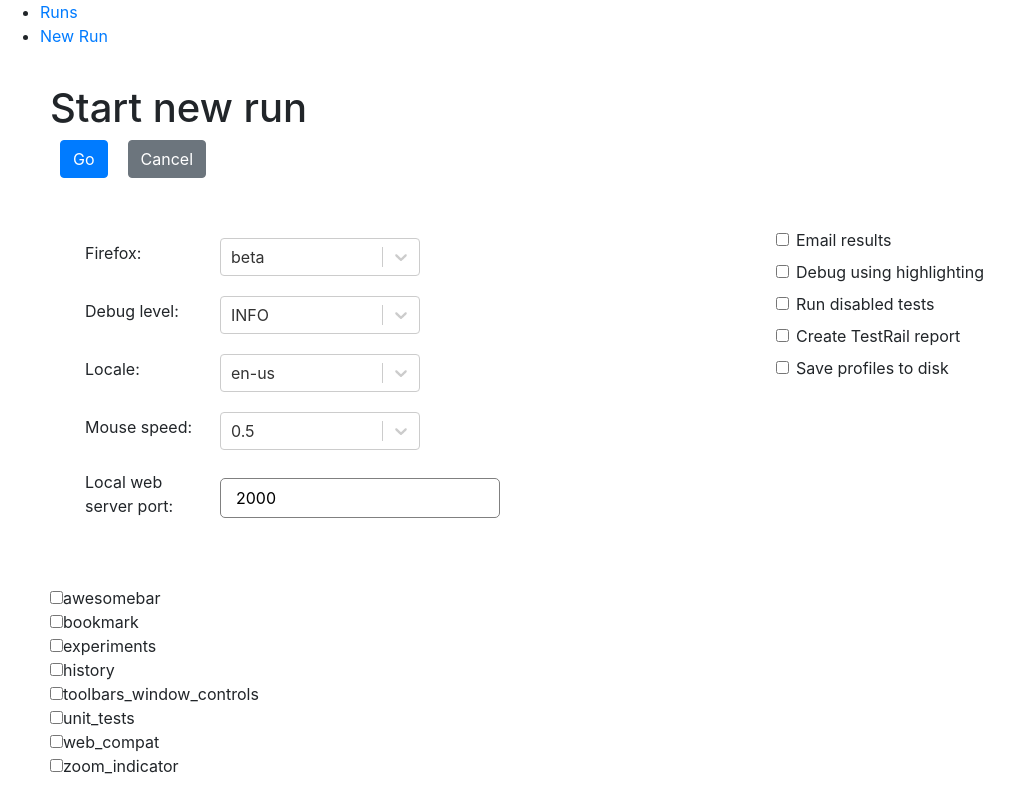
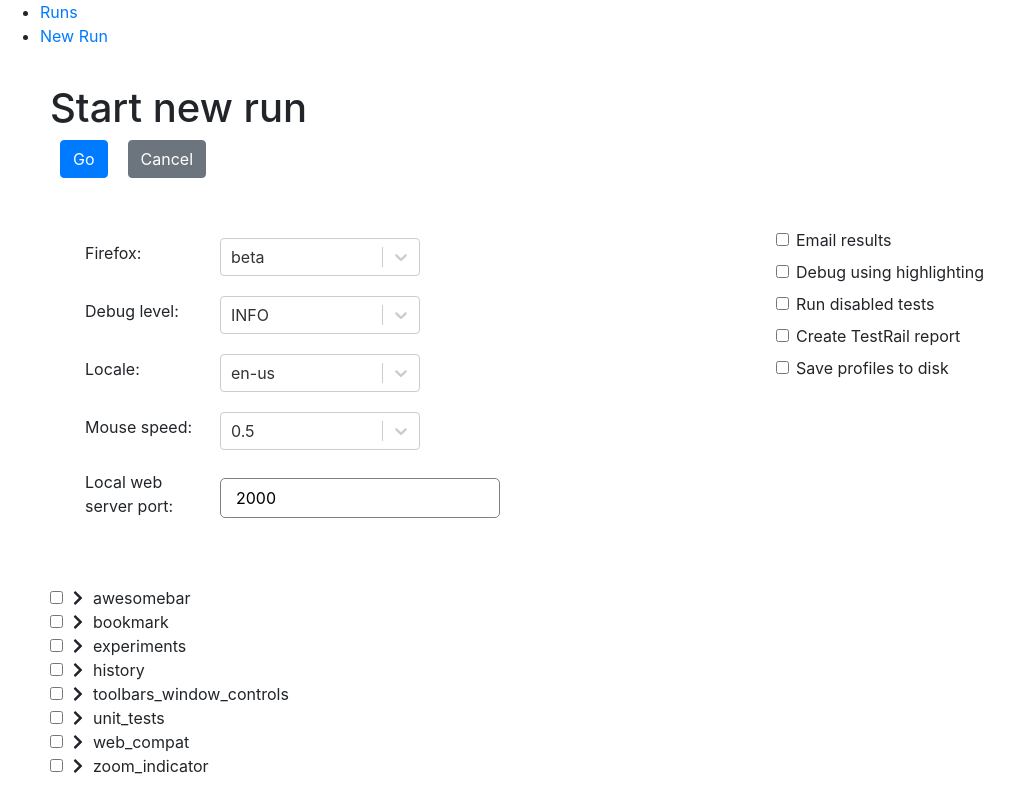
Before and after one commit to psilaghi/iris-control-center, a React (Create React App) app: page /runs/new in a window 1280 px wide. Shown: the whole page, without its empty margins (0-1023 px from the left). Built offline with nearby package versions, Linux system fonts and the light colour scheme.

Commit message:
all_tests section styling

```diff
--- a/src/components/TestCategory/TestItem.js
+++ b/src/components/TestCategory/TestItem.js
@@ -1,5 +1,8 @@
 import * as React from 'react';
 import { Collapse, CardBody, Card } from 'reactstrap';
+import { FontAwesomeIcon } from '@fortawesome/react-fontawesome';
+import { faChevronDown } from '@fortawesome/free-solid-svg-icons';
+import { faChevronRight } from '@fortawesome/free-solid-svg-icons';
 
 class TestItem extends React.Component {
   constructor(props) {
@@ -18,7 +21,7 @@ class TestItem extends React.Component {
   }
 
   toggleCollapse = (event) => {
-    if (event.target === event.currentTarget) {
+    if (event.target.type !== 'checkbox') {
       this.setState({
         expanded: !this.state.expanded
       });
@@ -34,14 +37,17 @@ class TestItem extends React.Component {
             checked={this.props.checked}
             onChange={this.handleChange}
           />
-          {this.props.test.name}
+          <FontAwesomeIcon className="arrow-icon" icon={this.state.expanded ? faChevronDown : faChevronRight} />
+          <span>
+            {this.props.test.name}
+          </span>
         </div>
         <Collapse isOpen={this.state.expanded}>
           <Card>
             <CardBody>
               <h6>Details:</h6>
               {Object.keys(this.props.test).map(key => (
-                <div key={key}>{key}: {this.props.test[key].toString()}</div>
+                <div className="details" key={key}> <i>{key}:</i> {this.props.test[key].toString()}</div>
               ))}
             </CardBody>
           </Card>
--- a/src/components/TestCategory/index.js
+++ b/src/components/TestCategory/index.js
@@ -2,6 +2,10 @@ import * as React from 'react';
 import styled from 'styled-components';
 import { Collapse, CardBody, Card } from 'reactstrap';
 import TestItem from './TestItem';
+import { FontAwesomeIcon } from '@fortawesome/react-fontawesome';
+import { faChevronDown } from '@fortawesome/free-solid-svg-icons';
+import { faChevronRight } from '@fortawesome/free-solid-svg-icons';
+import './style.css';
 
 class TestCategory extends React.Component {
   constructor(props) {
@@ -20,7 +24,7 @@ class TestCategory extends React.Component {
   }
 
   toggleCollapse = (event) => {
-    if (event.target === event.currentTarget) {
+    if (event.target.type !== 'checkbox') {
       this.setState({
         expanded: !this.state.expanded
       });
@@ -44,7 +48,10 @@ class TestCategory extends React.Component {
             checked={this.props.selectedTests.length === this.props.tests.length}
             onChange={this.handleChange}
           />
-          {this.props.name}
+          <FontAwesomeIcon className="arrow-icon" icon={this.state.expanded ? faChevronDown : faChevronRight} />
+          <span>
+            {this.props.name}
+          </span>
         </div>
 
         <Collapse isOpen={this.state.expanded}>
--- /dev/null
+++ b/src/components/TestCategory/style.css
@@ -0,0 +1,5 @@
+.arrow-icon {
+    margin: 0 10px;
+  }
+
+.details:nth-child(even){background-color: #f2f2f2;}
```
